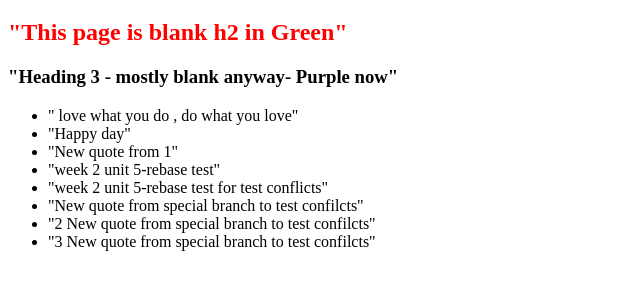
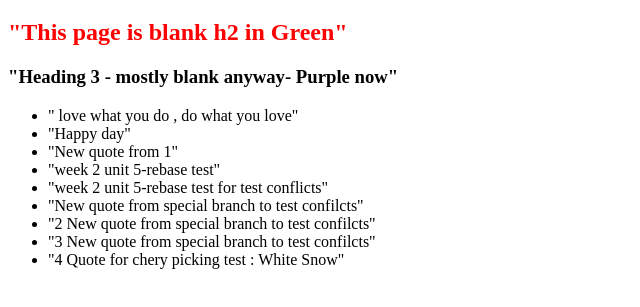
Before and after one commit to monikapluc/0main_open_Sap_repo, a plain HTML site: page index.html in a window 1280 px wide. Shown: the part 61-368 px from the top of the page, without its empty margins (0-640 px from the left). Drawn offline with Linux system fonts and the light colour scheme.

Commit message:
White snow

```diff
--- a/index.html
+++ b/index.html
@@ -19,6 +19,7 @@
 				<li>"New quote from special branch to test confilcts"</li>
 				<li>"2 New quote from special branch to test confilcts"</li>
 				<li>"3 New quote from special branch to test confilcts"</li>
+				<li>"4 Quote for chery picking test : White Snow"</li>
 			</ul>
 </body>
 </html>
```
